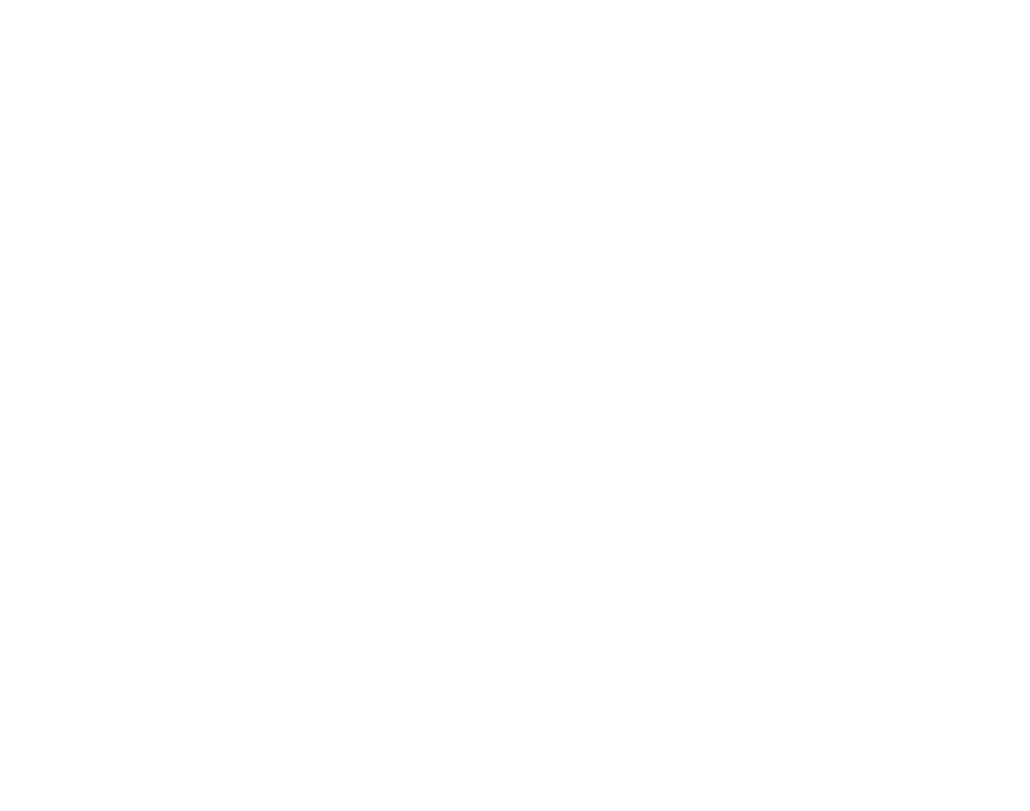
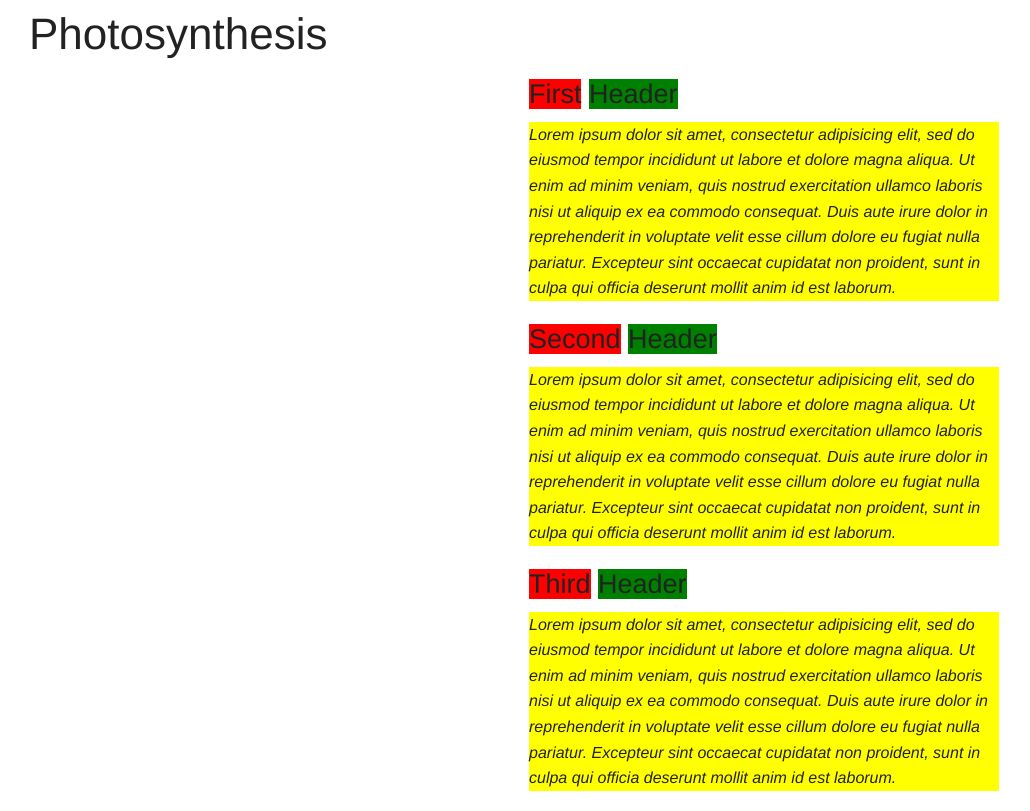
Before and after one commit to kyraoja/lettering, a plain HTML site: page index.html in a window 1280 px wide. Shown: the whole page, without its empty margins (126-1156 px from the left). Drawn offline with Linux system fonts and the light colour scheme.

Commit message:
lettering

```diff
--- a/css/styles.css
+++ b/css/styles.css
@@ -1 +1,15 @@
 /* Your Awesome Website */
+
+.word1{
+	background: red;
+}
+
+.word2{
+	background: green;
+}
+
+
+p{
+	font-style: italic;
+	background: yellow;
+}
--- a/index.html
+++ b/index.html
@@ -12,10 +12,45 @@
   </head>
   <body>
 
+   <div class="row">
 
+    <div class="columns grid-6">
+      <h1>Photosynthesis</h1>
+    </div>
+
+    <div class="columns large-6">
+      <h3>First Header</h3>
+      <p>Lorem ipsum dolor sit amet, consectetur adipisicing elit, sed do eiusmod
+      tempor incididunt ut labore et dolore magna aliqua. Ut enim ad minim veniam,
+      quis nostrud exercitation ullamco laboris nisi ut aliquip ex ea commodo
+      consequat. Duis aute irure dolor in reprehenderit in voluptate velit esse
+      cillum dolore eu fugiat nulla pariatur. Excepteur sint occaecat cupidatat non
+      proident, sunt in culpa qui officia deserunt mollit anim id est laborum.</p>
+
+
+      <h3>Second Header</h3>
+      <p>Lorem ipsum dolor sit amet, consectetur adipisicing elit, sed do eiusmod
+      tempor incididunt ut labore et dolore magna aliqua. Ut enim ad minim veniam,
+      quis nostrud exercitation ullamco laboris nisi ut aliquip ex ea commodo
+      consequat. Duis aute irure dolor in reprehenderit in voluptate velit esse
+      cillum dolore eu fugiat nulla pariatur. Excepteur sint occaecat cupidatat non
+      proident, sunt in culpa qui officia deserunt mollit anim id est laborum.</p>
+
+
+      <h3>Third Header</h3>
+      <p>Lorem ipsum dolor sit amet, consectetur adipisicing elit, sed do eiusmod
+      tempor incididunt ut labore et dolore magna aliqua. Ut enim ad minim veniam,
+      quis nostrud exercitation ullamco laboris nisi ut aliquip ex ea commodo
+      consequat. Duis aute irure dolor in reprehenderit in voluptate velit esse
+      cillum dolore eu fugiat nulla pariatur. Excepteur sint occaecat cupidatat non
+      proident, sunt in culpa qui officia deserunt mollit anim id est laborum.</p>
+
+   </div>
+ </div>
 
     <script src="js/vendor/jquery.js"></script>
     <script src="js/foundation.min.js"></script>
+    <script src="js/lettering.js"></script>
     <script src="js/scripts.js"></script>
 
   </body>
--- a/js/scripts.js
+++ b/js/scripts.js
@@ -4,6 +4,12 @@ $(document).foundation();
 // Your Awesome Scripts!
 $(document).ready(function(){
 
+	$('h1').lettering();
+
+	$('h3').lettering('words');
+
+	$('h3 + p').lettering('lines');
+
 	console.log('Page Loaded. Lets Do this!');
 
 });
```
